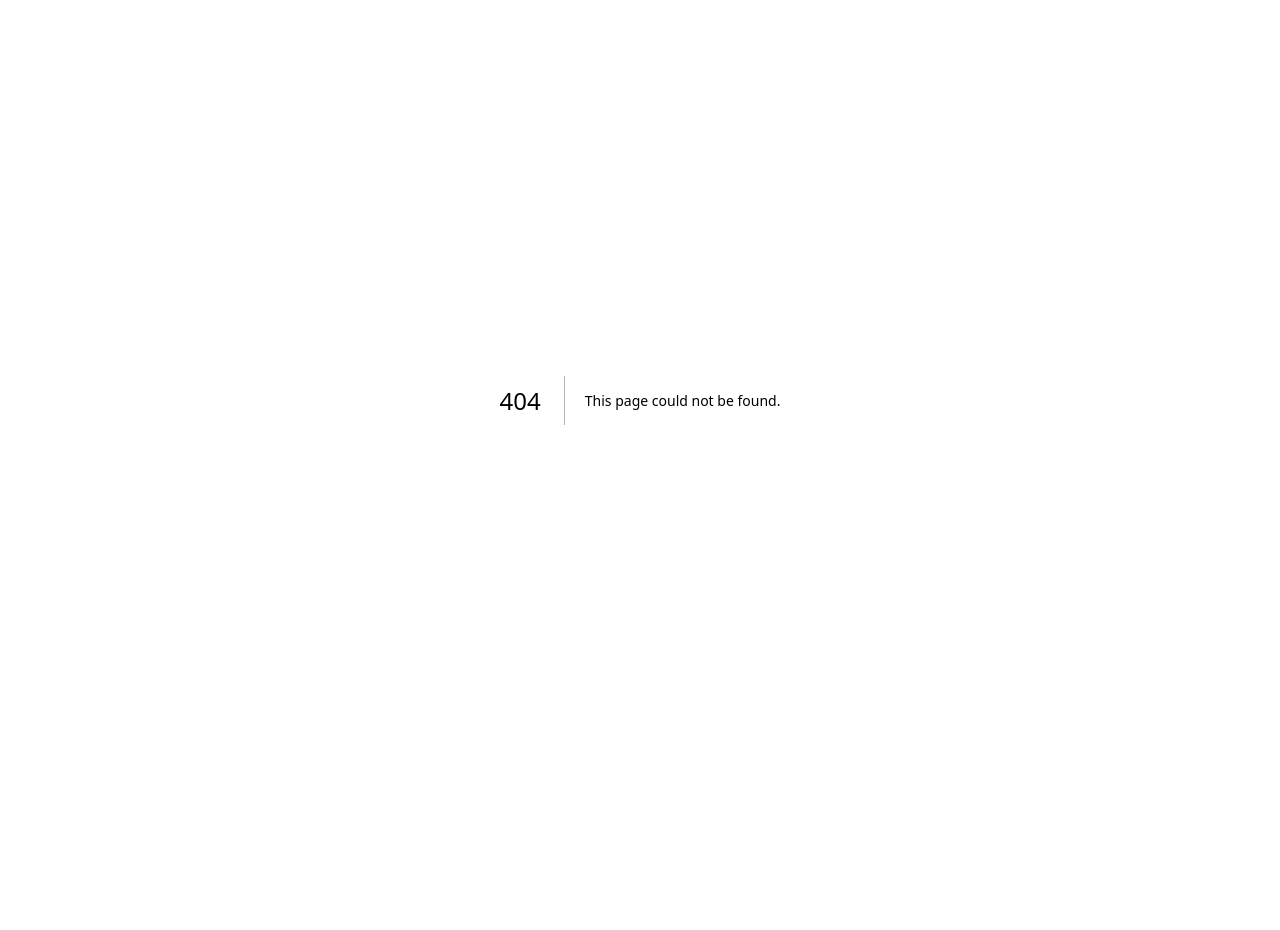
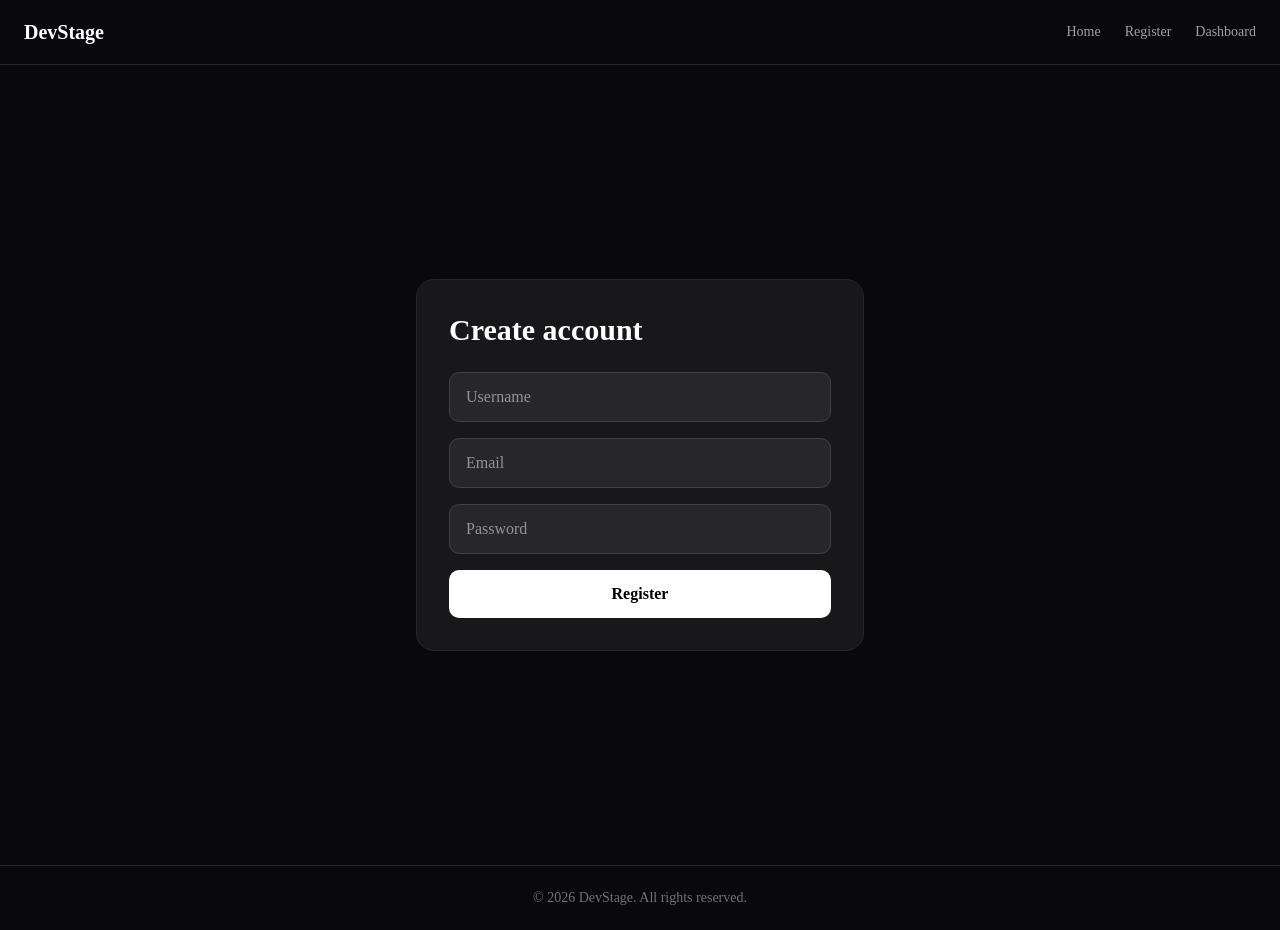
Before and after one commit to saeedhei/team-alla-biloshapka, a Next.js app: page /register in a window 1280 px wide. Before the commit this address had no page. Before the commit the page ends 800 px from the top, so only its background shows below. Built offline with nearby package versions, Linux system fonts and the light colour scheme.

Commit message:
build app shell and register page structure

```diff
--- a/app/layout.tsx
+++ b/app/layout.tsx
@@ -1,6 +1,9 @@
 import type { Metadata } from "next";
 import { Geist, Geist_Mono } from "next/font/google";
 import "./globals.css";
+
+import Header from "@/components/Header";
+import Footer from "@/components/Footer";
 
 const geistSans = Geist({
   variable: "--font-geist-sans",
@@ -27,7 +30,17 @@
       lang="en"
       className={`${geistSans.variable} ${geistMono.variable} h-full antialiased`}
     >
-      <body className="min-h-full flex flex-col">{children}</body>
+      <body className="min-h-screen bg-zinc-950 text-white flex flex-col">
+
+  <Header />
+
+  <main className="flex-1">
+    {children}
+  </main>
+
+  <Footer />
+
+</body>
     </html>
   );
 }
--- a/app/page.tsx
+++ b/app/page.tsx
@@ -3,6 +3,7 @@
 export default function Home() {
   return (
     <main>
+
       <AnimatedTailwindSection />
     </main>
   );
--- /dev/null
+++ b/app/register/page.tsx
@@ -0,0 +1,11 @@
+import RegisterPanel from "@/components/RegisterPanel";
+
+export default function RegisterPage() {
+  return (
+    <section className="flex min-h-screen items-center justify-center bg-zinc-950 px-6 text-white">
+
+      <RegisterPanel />
+
+    </section>
+  );
+}
--- a/components/AnimatedTailwindSection.tsx
+++ b/components/AnimatedTailwindSection.tsx
@@ -55,7 +55,10 @@
 <div className="`;
 
 const templateEnd = `" overflow-hidden">
-  <img src="/photo.jpg" />
+  <img
+    src="/photo.jpg"
+    className="max-h-[70vh] w-auto"
+  />
 </div>
 `;
 
@@ -117,11 +120,11 @@
     return () => clearInterval(typingInterval);
   }, [currentStep]);
   return (
-    <section className="min-h-screen bg-black text-white flex">
+<section className="flex-1 overflow-hidden bg-black text-white flex">
   {/* LEFT SIDE */}
-      <div className="w-1/2 flex items-center justify-center border-r border-gray-800 p-10">
+  <div className="w-1/2 flex items-center justify-center border-r border-gray-800 p-6">
     <div className="w-full max-w-xl">
-          <pre className="text-green-400 text-lg leading-8 whitespace-pre-wrap">
+      <pre className="text-green-400 text-base leading-7 whitespace-pre-wrap">
         {`<div className="`}
         <span className="text-yellow-300">{displayedCode}</span>
         <span className="animate-pulse text-white">|</span>
--- /dev/null
+++ b/components/CodePanel.tsx
@@ -0,0 +1,9 @@
+export default function CodePanel() {
+  return (
+    <div className="w-full rounded-2xl bg-black p-6">
+      <p className="text-sm text-zinc-400">
+        Code area
+      </p>
+    </div>
+  );
+}
--- /dev/null
+++ b/components/Footer.tsx
@@ -0,0 +1,9 @@
+export default function Footer() {
+  return (
+    <footer className="border-t border-zinc-800 bg-zinc-950 text-zinc-500">
+      <div className="mx-auto flex h-16 max-w-7xl items-center justify-center px-6 text-sm">
+        © 2026 DevStage. All rights reserved.
+      </div>
+    </footer>
+  );
+}
--- /dev/null
+++ b/components/Header.tsx
@@ -0,0 +1,17 @@
+import Link from "next/link";
+
+export default function Header() {
+  return (
+    <header className="border-b border-zinc-800 bg-zinc-950 text-white">
+      <div className="mx-auto flex h-16 max-w-7xl items-center justify-between px-6">
+        <h1 className="text-xl font-bold">DevStage</h1>
+
+        <nav className="flex gap-6 text-sm text-zinc-400">
+          <Link href="/">Home</Link>
+          <Link href="/register">Register</Link>
+          <Link href="/dashboard">Dashboard</Link>
+        </nav>
+      </div>
+    </header>
+  );
+}
--- /dev/null
+++ b/components/RegisterPanel.tsx
@@ -0,0 +1,38 @@
+export default function RegisterPanel() {
+  return (
+    <div className="w-full max-w-md rounded-2xl border border-zinc-800 bg-zinc-900 p-8">
+
+      <h2 className="mb-6 text-3xl font-bold">
+        Create account
+      </h2>
+
+      <form className="space-y-4">
+        <input
+          type="text"
+          placeholder="Username"
+          className="w-full rounded-lg border border-zinc-700 bg-zinc-800 px-4 py-3 outline-none"
+        />
+
+        <input
+          type="email"
+          placeholder="Email"
+          className="w-full rounded-lg border border-zinc-700 bg-zinc-800 px-4 py-3 outline-none"
+        />
+
+        <input
+          type="password"
+          placeholder="Password"
+          className="w-full rounded-lg border border-zinc-700 bg-zinc-800 px-4 py-3 outline-none"
+        />
+
+        <button
+          type="submit"
+          className="w-full rounded-lg bg-white py-3 font-semibold text-black"
+        >
+          Register
+        </button>
+      </form>
+
+    </div>
+  );
+}
```
Lines whose indentation alone changed are shown as unchanged.
